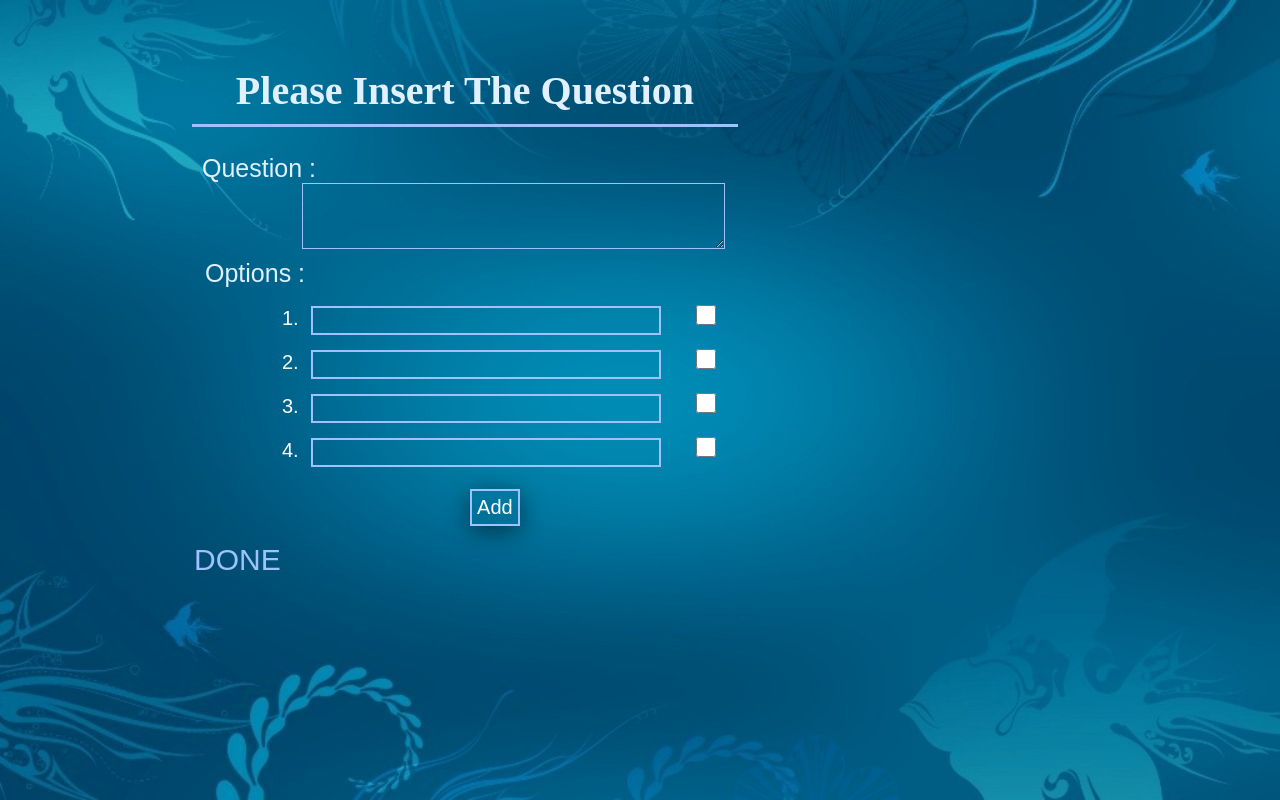
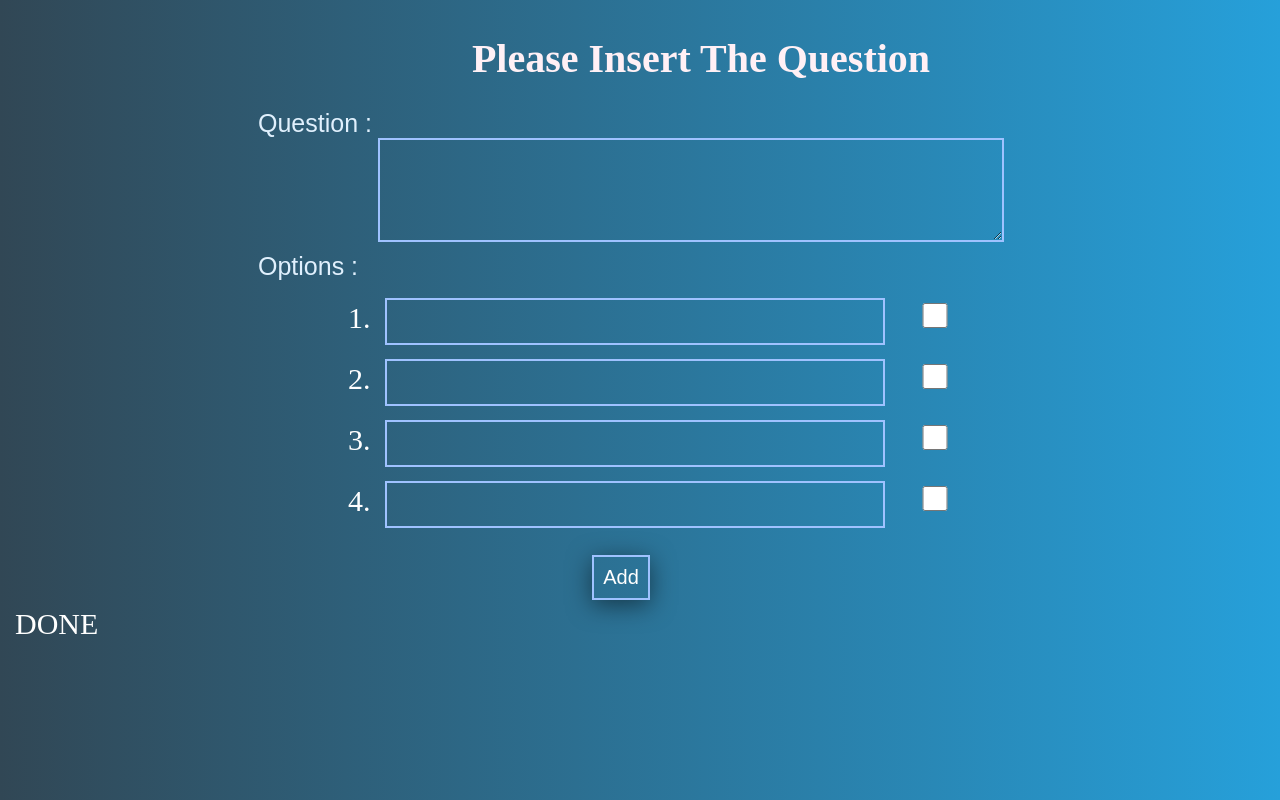
Before and after one commit to raja-theking/SE_Project, a PHP site: page /add_quiz.php?quiz_id=1 in a window 1280 px wide. Run offline with PHP 8.4, Linux system fonts and the light colour scheme.

Commit message:
CSS DONE

```diff
--- a/add_quiz.php
+++ b/add_quiz.php
@@ -12,16 +12,17 @@ $quiz_id = $_GET['quiz_id'];
         <meta name="viewport" content="width=device-width, initial-scale=1.0">
 		<link rel="stylesheet" href="ques.css">
     </head>
-    <body><div class="add">
+    <body>
+      <div class="add">
 	<h1> Please Insert The Question </h1>
         <form action="add_questions.php" method="get" id="usrform">
 <!--  <div class="ques"> Question : <input type="text" name="ques"> <br></div> -->
-   <div class="ques"> Question : <br></div>
+   <div class="ques"> Question : </div>
      <div class="raja">
      <textarea rows="4" cols="50" class"mm" name="ques" form="usrform">
      </textarea>
    </div>
-          <div class="op">  Options : <br></div>
+<div class="op">  Options : <br></div>
 		  <div class="opt">
             1. <input type="text" class="qq" name="opt1"> <input type="checkbox" class="kk" name="ans[]" value="1"> <br>
             2. <input type="text" class="qq" name="opt2"> <input type="checkbox" class="kk" name="ans[]" value="2"> <br>
@@ -30,9 +31,10 @@ $quiz_id = $_GET['quiz_id'];
             </div>
    <div class="new">
     <input type="hidden" name="quiz_id" value="<?php echo $quiz_id; ?>">
-            <input type="submit" value="Add"> <br>
+
+      <input type="submit" value="Add"> <br>
       </div>
-       </form><a href="teacher.php">DONE</a>
+     </form><a href="teacher.php">DONE</a>
 	   </div>
 
     </body>
--- a/attempt_quiz.php
+++ b/attempt_quiz.php
@@ -100,9 +100,6 @@ $display_block .= "
 
 ?>
 
-
-<!DOCTYPE html>
-
 <!DOCTYPE html>
 <html>
 <head>
@@ -122,7 +119,6 @@ else { echo "No More Questions";}
 <br>
 <div style="font-size:30px;color:#795548;">Question No:<br>
 <?php
-
 for ($i=0; $i<$nof; $i++) {
 	$n = $i+1;
 echo "<a href=\"attempt_quiz.php?ques_no=".$n."&quiz_id=".$_GET['quiz_id']."\">".$n."</a>";
--- a/attempted.css
+++ b/attempted.css
@@ -1,5 +1,5 @@
 body{
-  background-image: linear-gradient(to left top, #d16ba5, #c777b9, #ba83ca, #aa8fd8, #9a9ae1, #8aa7ec, #79b3f4, #69bff8, #52cffe, #41dfff, #46eefa, #5ffbf1);
+  background: -webkit-linear-gradient(-135deg, #c850c0, #4158d0);
   background-attachment: fixed;
 }
 table{
@@ -68,3 +68,6 @@ a:hover{
     padding: 2px 0px;
     border-radius: 50px;
 }
+.grid h1:hover{
+  background: black;
+}
--- a/ques.css
+++ b/ques.css
@@ -1,71 +1,59 @@
 body{
-font-size:20px;
-font-family:sans-serif;
-background:url(pp.jpg);
-background-size: cover;
+background: linear-gradient(to right, #314755, #26a0da);
 }
 .add{
-top:5%;
-left:15%;
 position:absolute;
 }
-.add h1{
-font-family:initial;
+h1{
 font-size:40px;
-color:#e0f0fd;
-padding-bottom: 10px;
-border-bottom:3px solid #9fc2ff;
+color:lavenderblush;
+padding-left: 390px;
 text-align: center;
+
 }
 .ques{
 	font-family:sans-serif;
 	font-size:25px;
 	color:#e0f0fd;
-	padding-left: 10px;
-	}
-.ques input{
-	border-color:#9fc2ff;
-	border-style: solid;
-	background:none;
-	color:#9dfff7;
-	padding:10px;
-	width:350px;
+	padding-left: 250px;
 	}
 .op{
+  	font-family:sans-serif;
 	color:#e0f0fd;
 	font-size:25px;
 	padding:10px;
-	padding-left:13px;
+  padding-left: 250px;
 }
 .opt{
-	padding-left:90px;
-	font-size:20px;
+	padding-left:340px;
+	font-size:30px;
 	color:white;
-	padding-top: 0px;
+
 }
 .qq{
 	border-color:#9fc2ff;
 	border-style: solid;
 	background:none;
 	color:#9dfff7;
-	padding:5px;
-	width:350px;
+	padding:10px;
+  font-size: 20px;
+	width:500px;
 	margin:7px;
 }
 .kk{
- margin:7px;
+ margin:10px;
 	width: 50px;
-	height: 20px;
-	padding: 10px;
+	height: 25px;
+	padding: 15px;
 }
 .new{
-	padding-left:155px;
-	padding: 15px;
+  padding-left: 100px;
+  padding-top: 20px;
+  background: none;
 	float:left;
 	width: 100%;
 	margin-left: 15px;
 	text-align: center;
-
 }
 .new input{
 	font-size: 20px;
@@ -74,28 +62,35 @@ text-align: center;
 	background:none;
 	color:white;
 	box-shadow: 0 5px 25px rgba(0,0,0,.5);
-	padding:5px;
+	padding:9px;
 	cursor: pointer;
 }
 .new input:hover{
-	border: 4px solid #4caf50;
+background: navy;
 }
 .add a{
-	color:#9fc2ff;
+	color:white;
 	float:left;
 	margin: 2px;
 	font-size:30px;
+  padding: 5px;
 	text-decoration: none;
+
 }
 .add a:hover{
 	color: #dedeff;
+
 }
 textarea{
-	border-color:#9fc2ff;
-	border-style: solid;
+  border: 2px;
+  border-color: #9fc2ff;
+  font-size: 20px;
+	border-style:solid;
 	background:none;
 	color:#9dfff7;
 }
 .raja{
-	padding-left: 110px;
+	padding-left: 370px;
+  font-size: 10px;
+
 }
--- a/see.css
+++ b/see.css
@@ -35,7 +35,7 @@ padding: 15px;
 margin: 5px;
 font-family: sans-serif;
 font-size: 17px;
-color: #bfddc5;
+
 }
 table a{
 color:black;
@@ -43,6 +43,6 @@ font-size:25px;
 text-decoration:none;
 }
 table a:hover{
-color: #dedeff;
+color: navy;
 
 }
--- a/teach.css
+++ b/teach.css
@@ -161,13 +161,15 @@ height: 25px;
   font-style:auto;
   font-weight:lighter;
   padding-left: 30px;
+  color: black;
   box-shadow: 0 5px 25px rgba(1,1,1,1.5);
 }
 .kunal a:hover{
   background: rgba(23,25,95,1);
+  color: white;
 }
 .aa a{
-  color:Black;
+  color:white;
     text-decoration: none;
     font-size: 30px;
     font-style:auto;
@@ -177,4 +179,5 @@ height: 25px;
 }
 .aa a:hover{
   background:  rgba(23,205,205,1);
+  color: black;
 }
```
Also changed, not shown: stu.css (+7 -6 lines).
